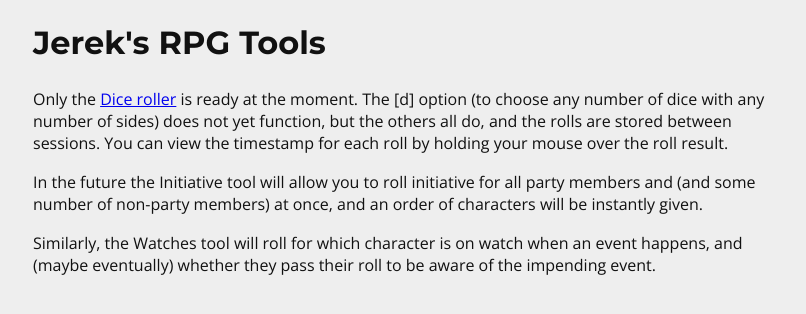
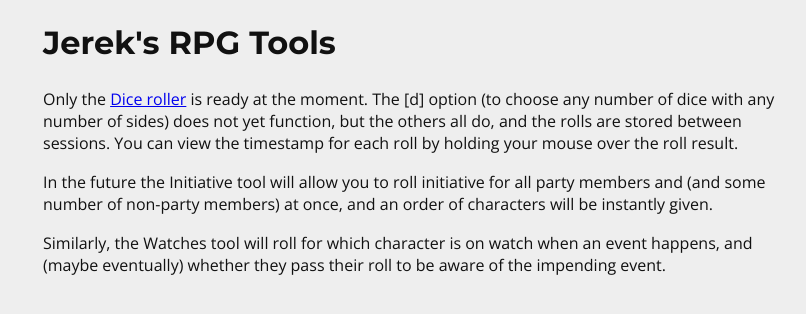
Before and after one commit to jerek/rpg-tools, a PHP site: page / in a window 1280 px wide. Shown: the part 40-354 px from the top of the page, without its empty margins (223-1029 px from the left). Run offline with PHP 8.4, Linux system fonts and the light colour scheme; some libraries are stand-ins or nearby versions.

Commit message:
padding on sides of content body

```diff
--- a/public/css/base.css
+++ b/public/css/base.css
@@ -51,8 +51,10 @@ h1, h2, h3, h4, h5, h6 {
 }
 
 .body {
+    box-sizing: border-box;
     margin: 0 auto;
     max-width: 100%;
+    padding: 0 10px;
     width: 768px;
 }
 
--- a/public/css/dice.css
+++ b/public/css/dice.css
@@ -1,3 +1,7 @@
+body[data-page="dice"] .body {
+    padding: 0;
+}
+
 .dice-wrapper {
     display: table;
     width: 100%;
--- a/public/js/base.js
+++ b/public/js/base.js
@@ -87,6 +87,7 @@ var Base = new function() {
     }
 
     function display_page(pageObject) {
+        $(document.body).attr('data-page', pageObject.path || pageObject.root);
         var pageClassName = utility_ucFirst(utility_camelCase(pageObject.path || 'home'));
         if (window['Page_' + pageClassName]) {
             elements.body.empty();
```
